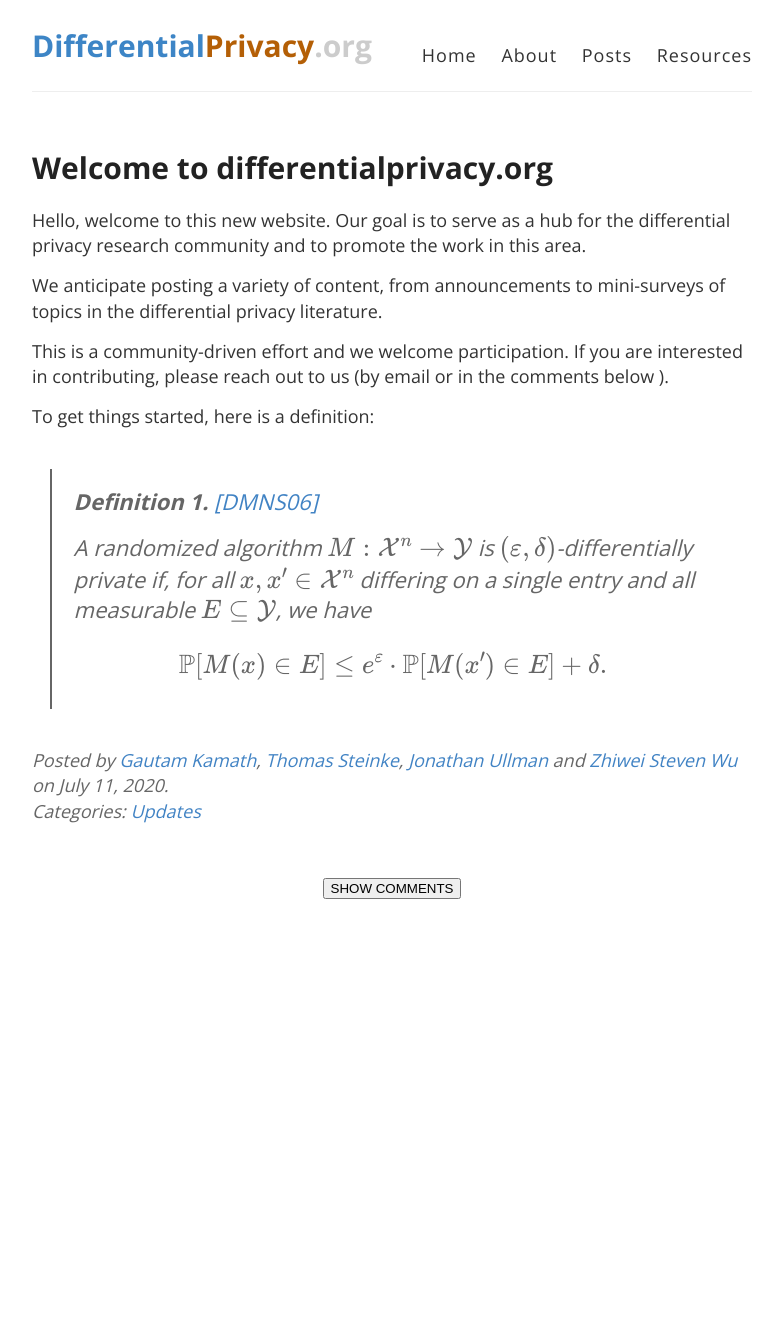
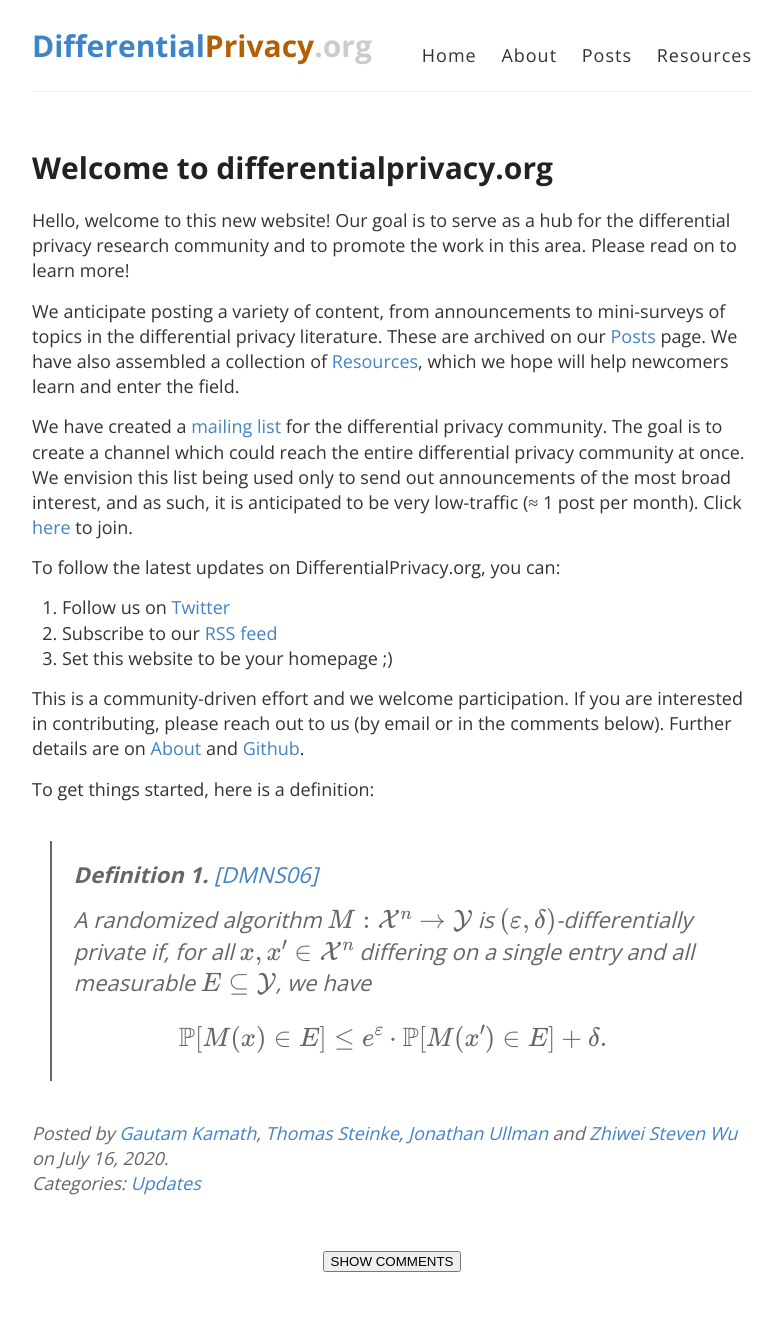
Before and after one commit to differentialprivacy/differentialprivacy, a Jekyll site: the page built from _posts/2020-07-16-welcome.md, in a window 1280 px wide. Shown: the whole page, without its empty margins (248-1029 px from the left). Built offline with Jekyll 4.4.1, drawn with Linux system fonts in a browser that asks for light colours; before the commit the page ends 950 px from its top, so only the background shows below that.

Commit message:
Updated welcome post

```diff
--- a/_config.yml
+++ b/_config.yml
@@ -49,6 +49,9 @@ url: https://differentialprivacy.org
 # then add in the baseurl here, like this: "/repository-name"
 baseurl:
 
+# Allow posts with a future date to go up
+future: true
+
 #
 # !! You don't need to change any of the configuration flags below !!
 #
--- /dev/null
+++ b/_posts/2020-07-16-welcome.md
@@ -0,0 +1,37 @@
+---
+layout: post
+title: Welcome to differentialprivacy.org
+comments: true
+authors:
+    - gautamkamath
+    - thomassteinke
+    - jonullman
+    - stevenwu
+categories: Updates
+timestamp: 20:10:00 -0400
+---
+
+Hello, welcome to this new website! Our goal is to serve as a hub for the differential privacy research community and to promote the work in this area. Please read on to learn more!
+
+We anticipate posting a variety of content, from announcements to mini-surveys of topics in the differential privacy literature. These are archived on our [Posts](https://differentialprivacy.org/categories/) page.
+We have also assembled a collection of [Resources](https://differentialprivacy.org/resources/), which we hope will help newcomers learn and enter the field.
+
+We have created a [mailing list](https://groups.google.com/forum/#!forum/differential-privacy-org) for the differential privacy community.
+The goal is to create a channel which could reach the entire differential privacy community at once.
+We envision this list being used only to send out announcements of the most broad interest, and as such, it is anticipated to be very low-traffic (≈ 1 post per month).
+Click [here](https://groups.google.com/forum/#!forum/differential-privacy-org/join) to join.
+
+To follow the latest updates on DifferentialPrivacy.org, you can:
+1. Follow us on [Twitter](https://twitter.com/DiffPriv)
+2. Subscribe to our [RSS feed](https://differentialprivacy.org/feed.xml)
+3. Set this website to be your homepage ;)
+
+This is a community-driven effort and we welcome participation.
+If you are interested in contributing, please reach out to us (by email or in the comments below).
+Further details are on [About](https://differentialprivacy.org/about/) and [Github](https://github.com/differentialprivacy/differentialprivacy).
+
+To get things started, here is a definition:
+
+> **Definition 1.** [_\[DMNS06\]_](https://journalprivacyconfidentiality.org/index.php/jpc/article/view/405)
+>
+> A randomized algorithm \\(M : \mathcal{X}^n \to \mathcal{Y}\\) is \\((\varepsilon,\delta)\\)-differentially private if, for all \\(x,x' \in \mathcal{X}^n\\) differing on a single entry and all measurable \\(E \subseteq \mathcal{Y}\\), we have \\[\mathbb{P}[M(x) \in E] \le e^\varepsilon \cdot \mathbb{P}[M(x') \in E]  + \delta.\\]
```
Also changed, not shown: _posts/2020-07-11-welcome.md (deleted, +0 -25 lines).
